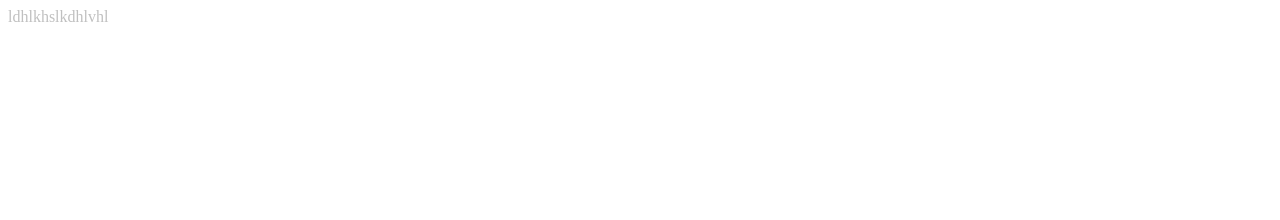
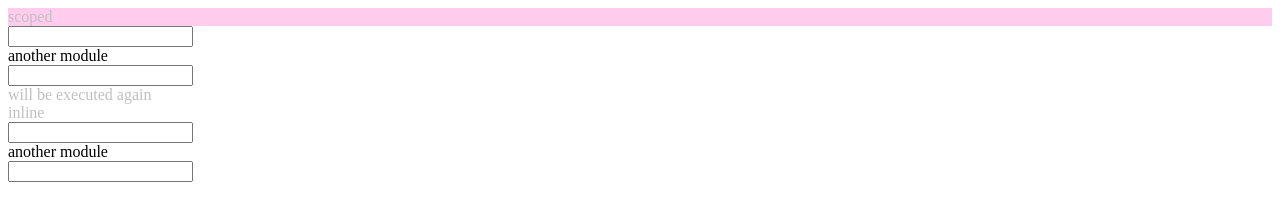
Before and after one commit to contactsamie/wong, a plain HTML site: page wong/wong/index.html in a window 1280 px wide. Drawn offline with Linux system fonts and the light colour scheme.

Commit message:
sam
updated api

```diff
--- a/wong/wong/index.html
+++ b/wong/wong/index.html
@@ -4,7 +4,22 @@
     <title></title>
 </head>
 <body>
-    <span data-wo data-wo-enable="function(){}">ldhlkhslkdhlvhl</span>
+    <div sa-module="sam">
+        <div sa-model="memberId=35" sa-method-enable="function(){}">scoped</div>
+        <input sa-model="nodeId" sa-method-enable="function(){}" />
+
+        <div>another module</div>
+        <input sa-module="john" sa-model="nodeId" sa-method-enable="function(){}" />
+
+        <div sa-module="sam" sa-model="memberId=35" sa-method-enable="function(){}">will be executed again</div>
+    </div>
+
+    <div sa-module="sam" sa-model="memberId=35" sa-method-enable="function(){}">inline</div>
+    <input sa-module="sam" sa-model="groupId" sa-method-disable="#ffccee" />
+
+    <div sa-module="doe" sa-model="memberId=35" sa-method-enable="function(){}">another module</div>
+    <input sa-module="doe" sa-model="nodeId" sa-method-enable="function(){}" />
+
     <script src="jquery-1.8.3.min.js"></script>
     <script src="wong.js"></script>
     <script src="wong.sam.js"></script>
--- a/wong/wong/wong.js
+++ b/wong/wong/wong.js
@@ -10,17 +10,21 @@ var wongJq = jQuery.noConflict();
         defaults: {
             color: '#ffeeee',
             operations: [],
-            indicator: "data-wo-",
+            def_indicator: "data-sa-method-",
+            indicator: "sa-method-",
             ver: "1.0.0",
+            scope: {},
+            rootScope: {},
+            moduleName: "default",
             console: {
-                log: function (o) {console&& console.log (o)},
+                log: function (o) { console && console.log(o) },
                 error: function (o) { console && console.error(o) },
                 warn: function (o) { console && console.warn(o) }
             },
             test: function (o, msg, f) {
                 var m = msg || "";
                 var testResult = o ? true : false;
-                var testMsg=testResult ? "Test passed: " + m: "Test failed: " + m ;
+                var testMsg = testResult ? "Test passed: " + m : "Test failed: " + m;
                 testResult ? this.console.warn(testMsg) : this.console.error(testMsg);
                 typeof f === "function" && f(testResult, testMsg);
                 return testResult;
@@ -32,18 +36,30 @@ var wongJq = jQuery.noConflict();
             this.op(that);
         },
         check: function (a, t) {
-            return $(t).is("[" + this.config.indicator + a + "]") ? true : false;
+            return ($(t).is("[" + this.config.indicator + a + "]") || $(t).is("[" + this.config.def_indicator + a + "]")) ? true : false;
         },
         work: function (that, sw, f) {
-            return this.check(sw, that) && (typeof f === "function") && f({
-                ref: that,
-                root: this.config,
-                console:this.config.console,
-                arg: $(that).attr(this.config.indicator + sw),
-                $: $,
-                test: this.config.test
+            var argP = $(that).attr(this.config.indicator + sw) || $(that).attr(this.config.def_indicator + sw);
+
+            try {
+                this.check(sw, that) &&
+                   (typeof f === "function") &&
+                   f(argP, this.config.scope.model, this.config.rootScope, this.config.test, {
+                       jElement: that,
+                       root: this.config,
+                       console: this.config.console,
+                       arg: argP,
+                       $: $,
+                       test: this.config.test,
+                       scope: this.config.scope,
+                       rootScope: this.config.rootScope,
+                       module: this.config.moduleName
+                   }
+                   );
             }
-                );
+            catch (ex) {
+                console.log("invalid controller compilation");
+            }
         },
         op: function (that) {
             for (var i = 0; i < this.config.operations.length; i++) {
@@ -76,17 +92,65 @@ var wongJq = jQuery.noConflict();
                     })
                 }
             };
-            services.execute = function () {
-                if (services.execute.executed) {
+            wong.prototype.rootScope = function () { };
+
+            var servBuilder = function (that, pluginName) {
+                if (($(that).attr("data-sa-ran") === "exe") || ($(that).attr("sa-ran") === "exe")) {
                 } else {
-                    services.execute.executed = true;
-                    $("[data-wo]").each(function () {
-                        $(this).Wo$ng({
-                            color: "#c0c0c0",
-                            operations: services.obj
-                        });
+                    //wong.prototype.rootScope[pluginName]["model"]["$look"] = wong.prototype.rootScope[pluginName]["model"]["$look"] || function (n, v) {
+                    //    $(that).css(n, v);
+                    //};
+
+                    $(that).attr("data-sa-ran", "exe");
+                    $(that).attr("sa-ran", "exe");
+                    var model = $(that).attr("data-sa-model") || $(that).attr("sa-model");
+                    if (model) {
+                        var mVal = model.split('=');
+                        wong.prototype.rootScope[pluginName]["model"][mVal[0]] =
+                           wong.prototype.rootScope[pluginName]["model"][mVal[0]] || (function () {
+                               var model = function () {
+                                   return (typeof mVal[1] === "undefined" ? $(that).val() : mVal[1]);
+                               };
+                               model.look = function (n, v) {
+                                   $(that).css(n, v);
+                               };
+                               model.addClass = function (c) {
+                                   $(that).addClass(c);
+                               };
+                               model.removeClass = function (c) {
+                                   $(that).addClass(c);
+                               };
+                               model.remove = function (c) {
+                                   $(that).remove(c);
+                               };
+
+                               return model;
+                           })();
+                    }
+
+                    $(that).Wo$ng({
+                        scope: wong.prototype.rootScope[pluginName],
+                        color: "#c0c0c0",
+                        operations: services.obj,
+                        rootScope: wong.prototype.rootScope,
+                        moduleName: pluginName
                     });
                 }
+            };
+
+            services.execute = function (pluginName) {
+                wong.prototype.rootScope[pluginName] = wong.prototype.rootScope[pluginName] || {
+                    model: function () { }
+                };
+                $("[data-sa-module='" + pluginName + "'],[sa-module='" + pluginName + "']").each(function () {
+                    servBuilder(this, pluginName);
+
+                    if (($(this).attr("data-sa-module") === pluginName) || ($(this).attr("sa-module") === pluginName)) {
+                        $(this).find("*").each(function () {
+                            servBuilder(this, pluginName);
+                        });
+                    }
+                });
             };
 
             return services;
@@ -96,7 +160,7 @@ var wongJq = jQuery.noConflict();
             if (pluginName) {
                 w.Wo$ng[pluginName] = new wong();
                 w.Wo$ng[pluginName].init = function () {
-                    w.Wo$ng[pluginName].serviceFactory.execute();
+                    w.Wo$ng[pluginName].serviceFactory.execute(pluginName);
                 };
 
                 return w.Wo$ng[pluginName];
--- a/wong/wong/wong.sam.js
+++ b/wong/wong/wong.sam.js
@@ -1,7 +1,17 @@
 (function () {
-    Wo$ng && Wo$ng("sam").serviceFactory("enable", function (param) {
-        param.$(param.ref).css("color", param.root.color);
-        param.test(typeof param.arg === "function", "arg must be a function");
-        param.console.log(param.arg);
+    Wo$ng && Wo$ng("sam").serviceFactory("enable", function ($arg, $model, $rootModel, $test, $param) {
+        $param.console.log($param);
+        $param.$($param.jElement).css("color", $param.root.color);
+        $test(typeof $arg === "function", "arg must be a function");
+        $model.memberId.addClass("thisIsWorking");
     });
+
+
+    Wo$ng && Wo$ng("sam").serviceFactory("disable", function ($arg, $model, $rootModel, $test, $param) {
+
+        $model.memberId.look("background-color", $arg);
+
+    });
+
+
 })();
```
Also changed, not shown: 1 other file.
